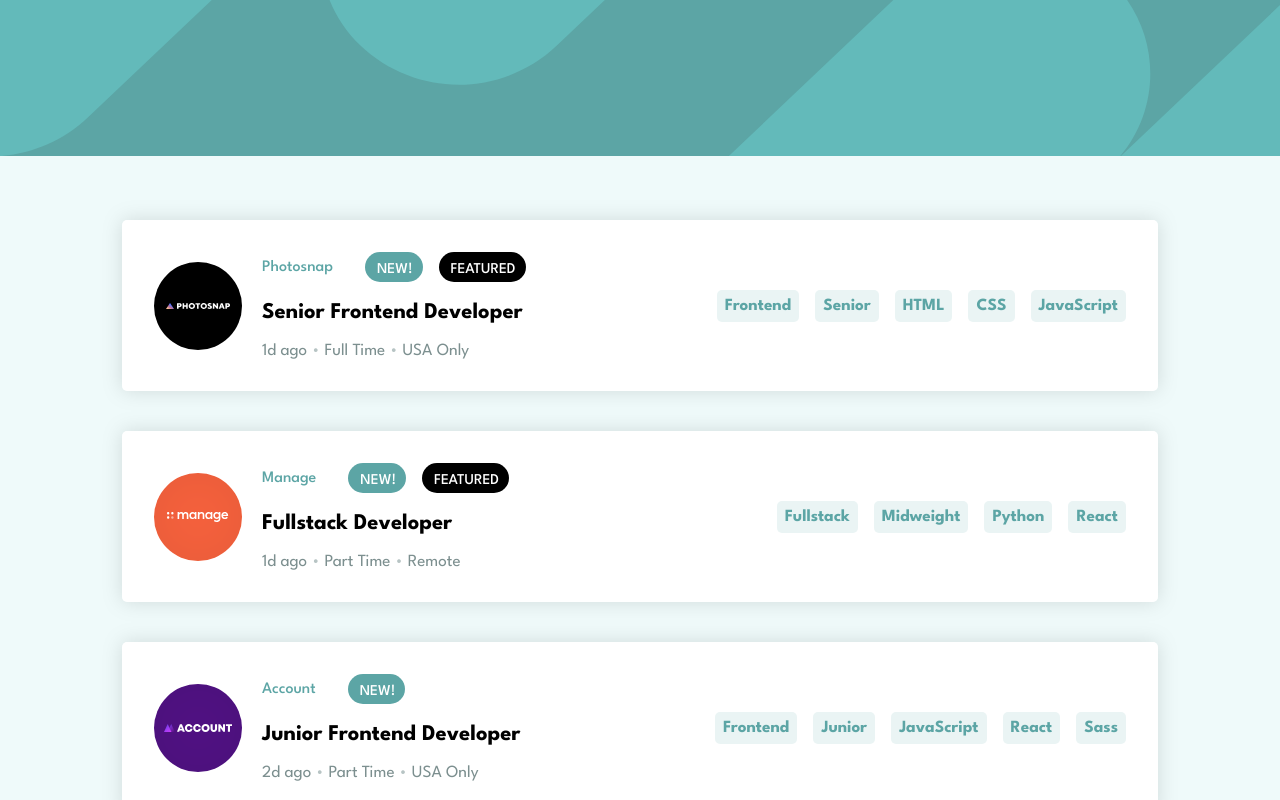
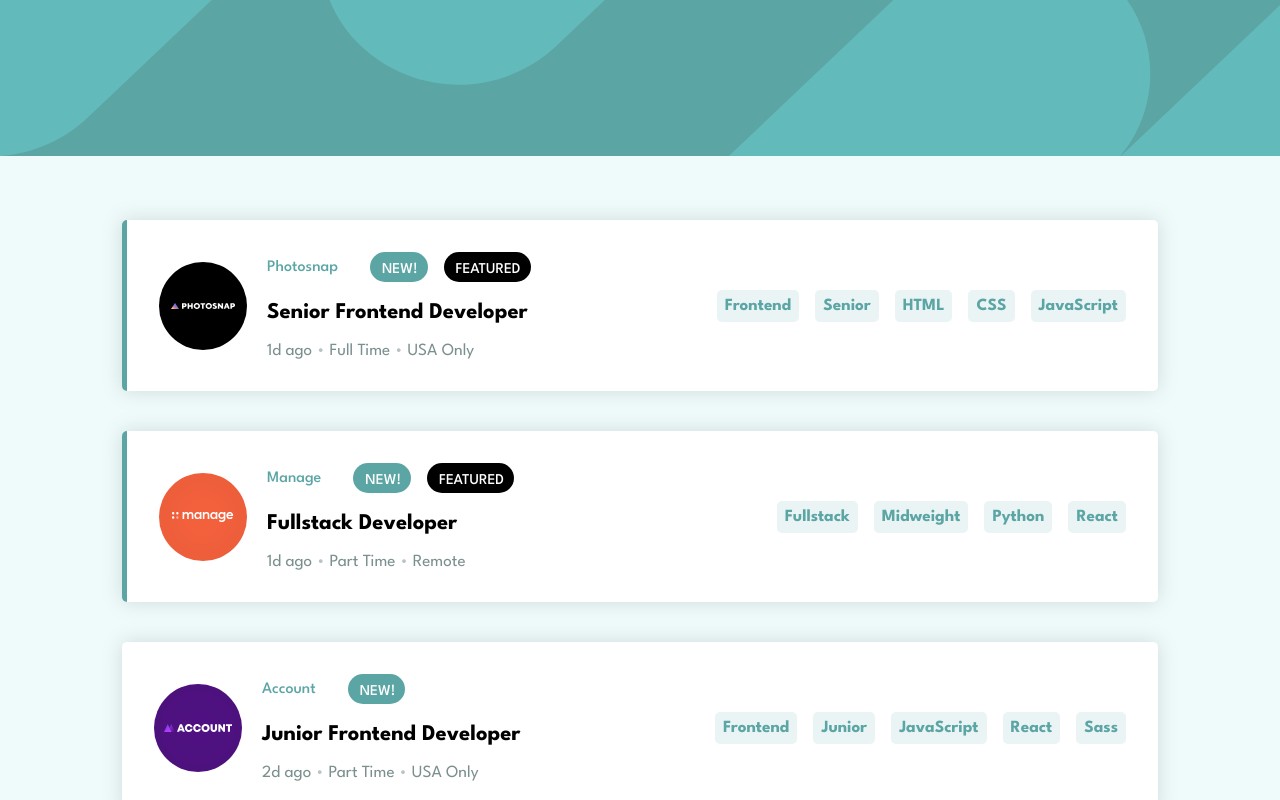
Before and after one commit to RyanNolan1/react-job-listing, a React (Create React App) app: page / in a window 1280 px wide. Shown: the top 800 px of the page. Built offline with nearby package versions, Linux system fonts and the light colour scheme.

Commit message:
this will add conditional rendering for the featured jobs

```diff
--- a/src/App.css
+++ b/src/App.css
@@ -35,6 +35,10 @@ body {
   padding: 0 1.25rem 1.25rem 1.25rem;
   border-radius: 5px;
   width: 100%;
+}
+
+.featured-job {
+  border-left:solid 5px #5ca5a5;
 }
 
 .company-logo {
--- a/src/App.js
+++ b/src/App.js
@@ -108,7 +108,7 @@ function JobList({ onHandlejobDetails, onhandleFilter, filteredJobs }) {
     <div>
       <ul className="jobs-list">
         {filteredJobs.map((job) => (
-          <li className="job-container" key={job.id}>
+          <li className={job.featured ? "job-container featured-job" : "job-container" } key={job.id}>
             <img className="company-logo" src={job.logo} alt={job.company} />
             <div className="job-name-info-container">
               <div className="job-name-container">
```
Also changed, not shown: 1 other file (tests, documents, lock files or other folders).
